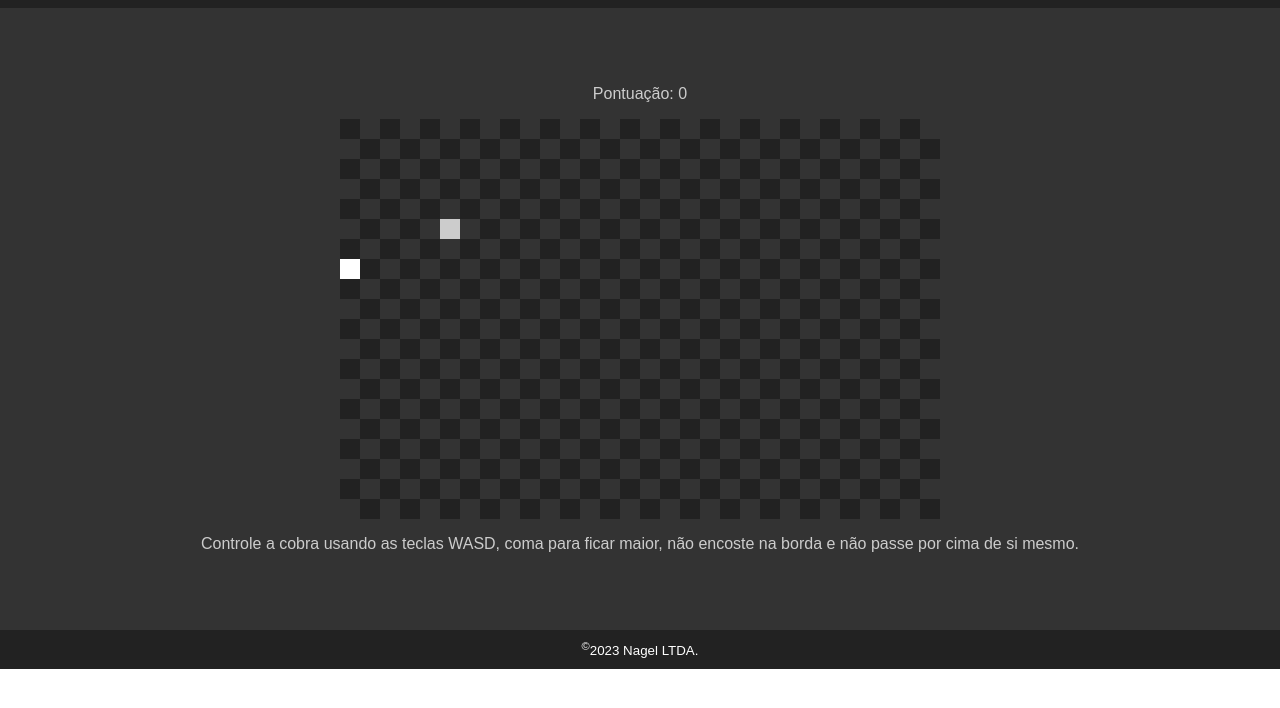
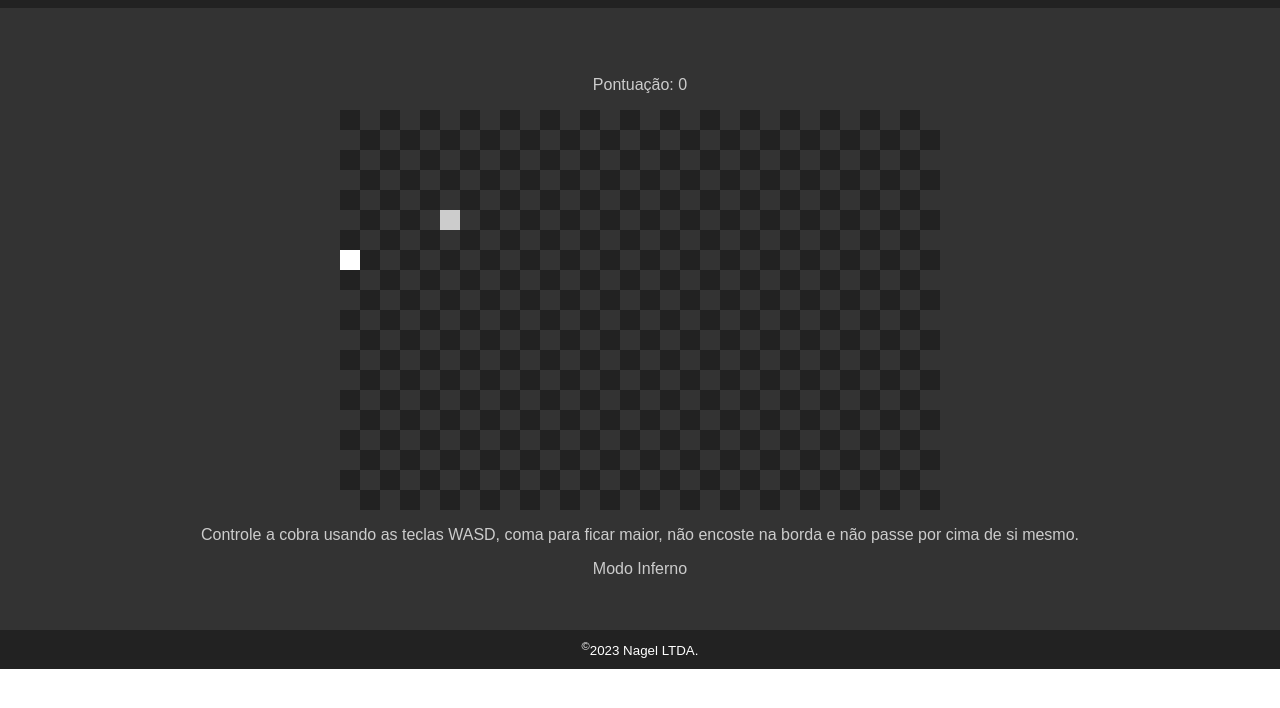
Before and after one commit to Nagel-P/Pedro-Nagel, a plain HTML site: page snake.html in a window 1280 px wide. Shown: the part 92-800 px from the top of the page. Drawn offline with Linux system fonts and the light colour scheme.

Commit message:
Update snake.html
adição do "modo inferno"

```diff
--- a/snake.html
+++ b/snake.html
@@ -23,6 +23,7 @@
         <canvas id="mesa"></canvas>
         <p>Controle a cobra usando as teclas WASD, coma para ficar maior, não encoste na borda e não passe por cima de
             si mesmo.</p>
+        <a id="modoInferno">Modo Inferno</a>
         <script src="./snake-script.js"></script>
     </main>
 
```
